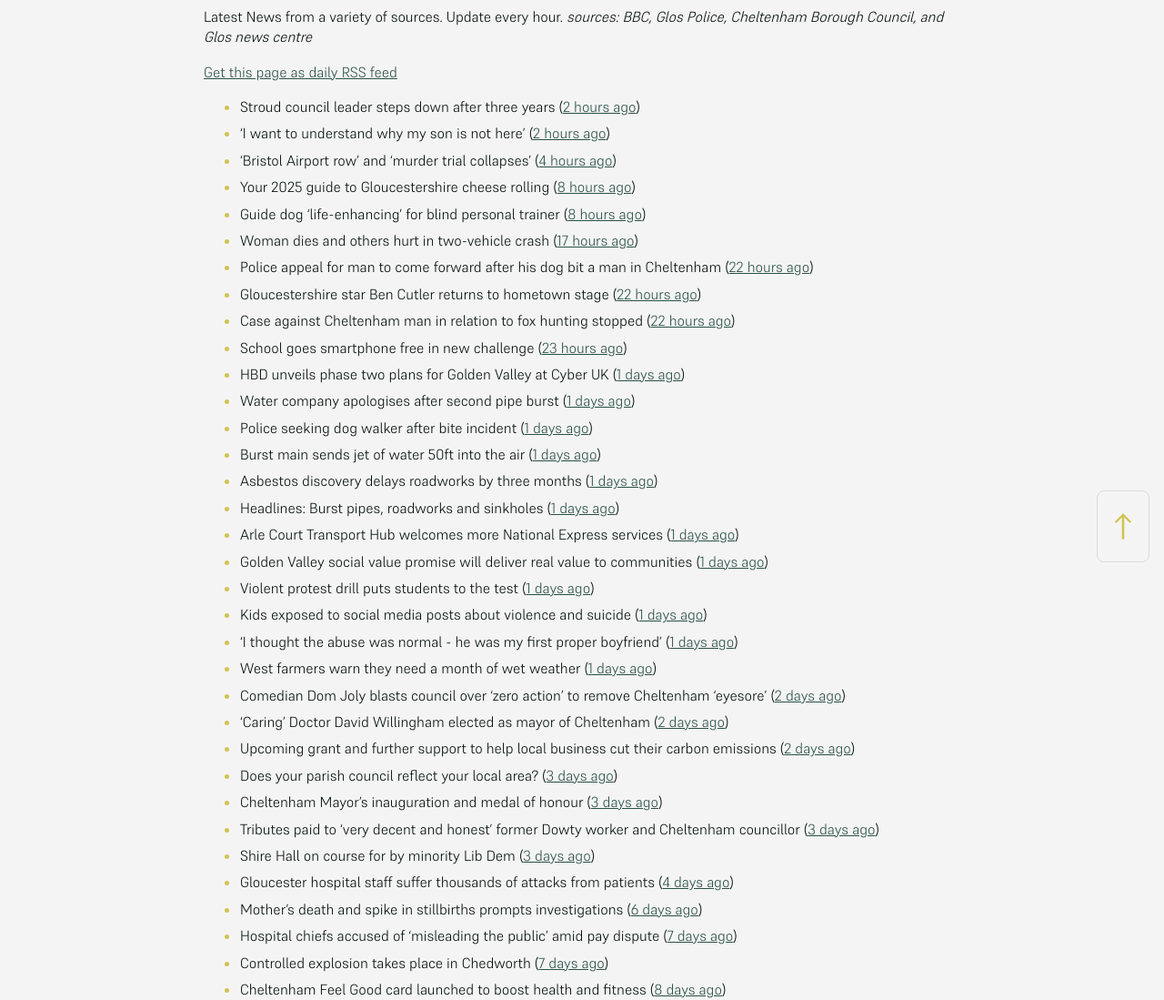
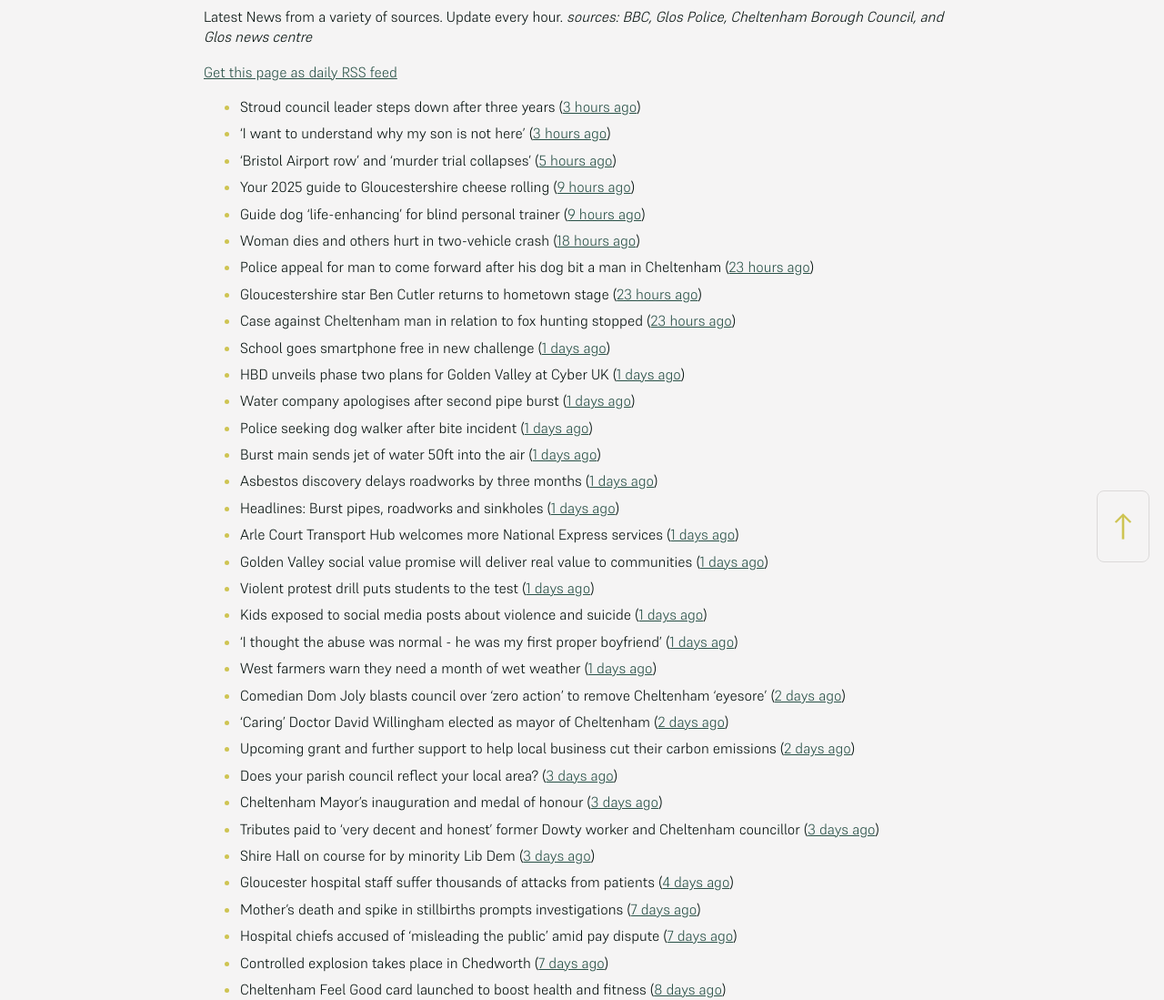
Before and after one commit to mat-0/cheltenham-open-data, a Jekyll site: the page built from _pages/news.md, in a window 1280 px wide. Shown: the part 266-1365 px from the top of the page at 91% size. Built offline with Jekyll 4.4.1, drawn with Linux system fonts in a browser that asks for light colours.

Commit message:
Updated 2025-05-16 14:58:03

```diff
--- a/_pages/news.md
+++ b/_pages/news.md
@@ -12,16 +12,16 @@ _sources: BBC, Glos Police, Cheltenham Borough Council, and Glos news centre_
 [Get this page as daily RSS feed](/daily.rss)
 
 <!-- news_marker starts -->
-- Stroud council leader steps down after three years ([2 hours ago](https://www.bbc.com/news/articles/c9dq58pzel5o))
-- 'I want to understand why my son is not here' ([2 hours ago](https://www.bbc.com/news/articles/c5yk7z7k4dyo))
-- 'Bristol Airport row' and 'murder trial collapses' ([4 hours ago](https://www.bbc.com/news/articles/c93lq257pd5o))
-- Your 2025 guide to Gloucestershire cheese rolling ([8 hours ago](https://www.bbc.com/news/articles/c230jj5m1yro))
-- Guide dog 'life-enhancing' for blind personal trainer ([8 hours ago](https://www.bbc.com/news/articles/cwy3j8evxg2o))
-- Woman dies and others hurt in two-vehicle crash ([17 hours ago](https://www.bbc.com/news/articles/cp3qjdll89jo))
-- Police appeal for man to come forward after his dog bit a man in Cheltenham ([22 hours ago](https://gloucesternewscentre.co.uk/police-appeal-for-man-to-come-forward-after-his-dog-bit-a-man-in-cheltenham/))
-- Gloucestershire star Ben Cutler returns to hometown stage ([22 hours ago](https://gloucesternewscentre.co.uk/gloucestershire-star-ben-cutler-returns-to-hometown-stage/))
-- Case against Cheltenham man in relation to fox hunting stopped ([22 hours ago](https://gloucesternewscentre.co.uk/case-against-cheltenham-man-in-relation-to-fox-hunting-stopped/))
-- School goes smartphone free in new challenge ([23 hours ago](https://www.bbc.com/news/articles/cwy388p033eo))
+- Stroud council leader steps down after three years ([3 hours ago](https://www.bbc.com/news/articles/c9dq58pzel5o))
+- 'I want to understand why my son is not here' ([3 hours ago](https://www.bbc.com/news/articles/c5yk7z7k4dyo))
+- 'Bristol Airport row' and 'murder trial collapses' ([5 hours ago](https://www.bbc.com/news/articles/c93lq257pd5o))
+- Your 2025 guide to Gloucestershire cheese rolling ([9 hours ago](https://www.bbc.com/news/articles/c230jj5m1yro))
+- Guide dog 'life-enhancing' for blind personal trainer ([9 hours ago](https://www.bbc.com/news/articles/cwy3j8evxg2o))
+- Woman dies and others hurt in two-vehicle crash ([18 hours ago](https://www.bbc.com/news/articles/cp3qjdll89jo))
+- Police appeal for man to come forward after his dog bit a man in Cheltenham ([23 hours ago](https://gloucesternewscentre.co.uk/police-appeal-for-man-to-come-forward-after-his-dog-bit-a-man-in-cheltenham/))
+- Gloucestershire star Ben Cutler returns to hometown stage ([23 hours ago](https://gloucesternewscentre.co.uk/gloucestershire-star-ben-cutler-returns-to-hometown-stage/))
+- Case against Cheltenham man in relation to fox hunting stopped ([23 hours ago](https://gloucesternewscentre.co.uk/case-against-cheltenham-man-in-relation-to-fox-hunting-stopped/))
+- School goes smartphone free in new challenge ([1 days ago](https://www.bbc.com/news/articles/cwy388p033eo))
 - HBD unveils phase two plans for Golden Valley at Cyber UK ([1 days ago](https://www.cheltenham.gov.uk/news/article/3012/hbd_unveils_phase_two_plans_for_golden_valley_at_cyber_uk))
 - Water company apologises after second pipe burst ([1 days ago](https://www.bbc.com/news/articles/cn0g1jygjq1o))
 - Police seeking dog walker after bite incident ([1 days ago](https://www.bbc.com/news/articles/cwy37dejxd0o))
@@ -42,7 +42,7 @@ _sources: BBC, Glos Police, Cheltenham Borough Council, and Glos news centre_
 - Tributes paid to ‘very decent and honest’ former Dowty worker and Cheltenham councillor ([3 days ago](https://gloucesternewscentre.co.uk/tributes-paid-to-very-decent-and-honest-former-dowty-worker-and-cheltenham-councillor/))
 - Shire Hall on course for by minority Lib Dem ([3 days ago](https://gloucesternewscentre.co.uk/shire-hall-on-course-for-by-minority-lib-dem/))
 - Gloucester hospital staff suffer thousands of attacks from patients ([4 days ago](https://gloucesternewscentre.co.uk/gloucester-hospital-staff-suffer-thousands-of-attacks-from-patients/))
-- Mother’s death and spike in stillbirths prompts investigations ([6 days ago](https://gloucesternewscentre.co.uk/mothers-death-and-spike-in-stillbirths-prompts-investigations/))
+- Mother’s death and spike in stillbirths prompts investigations ([7 days ago](https://gloucesternewscentre.co.uk/mothers-death-and-spike-in-stillbirths-prompts-investigations/))
 - Hospital chiefs accused of ‘misleading the public’ amid pay dispute ([7 days ago](https://gloucesternewscentre.co.uk/hospital-chiefs-accused-of-misleading-the-public-amid-pay-dispute/))
 - Controlled explosion takes place in Chedworth ([7 days ago](https://gloucesternewscentre.co.uk/controlled-explosion-takes-place-in-chedworth/))
 - Cheltenham Feel Good card launched to boost health and fitness ([8 days ago](https://www.cheltenham.gov.uk/news/article/3007/cheltenham_feel_good_card_launched_to_boost_health_and_fitness))
```
Also changed, not shown: _data/flood.json (+5 -48 lines), index.md (+4 -4 lines).
